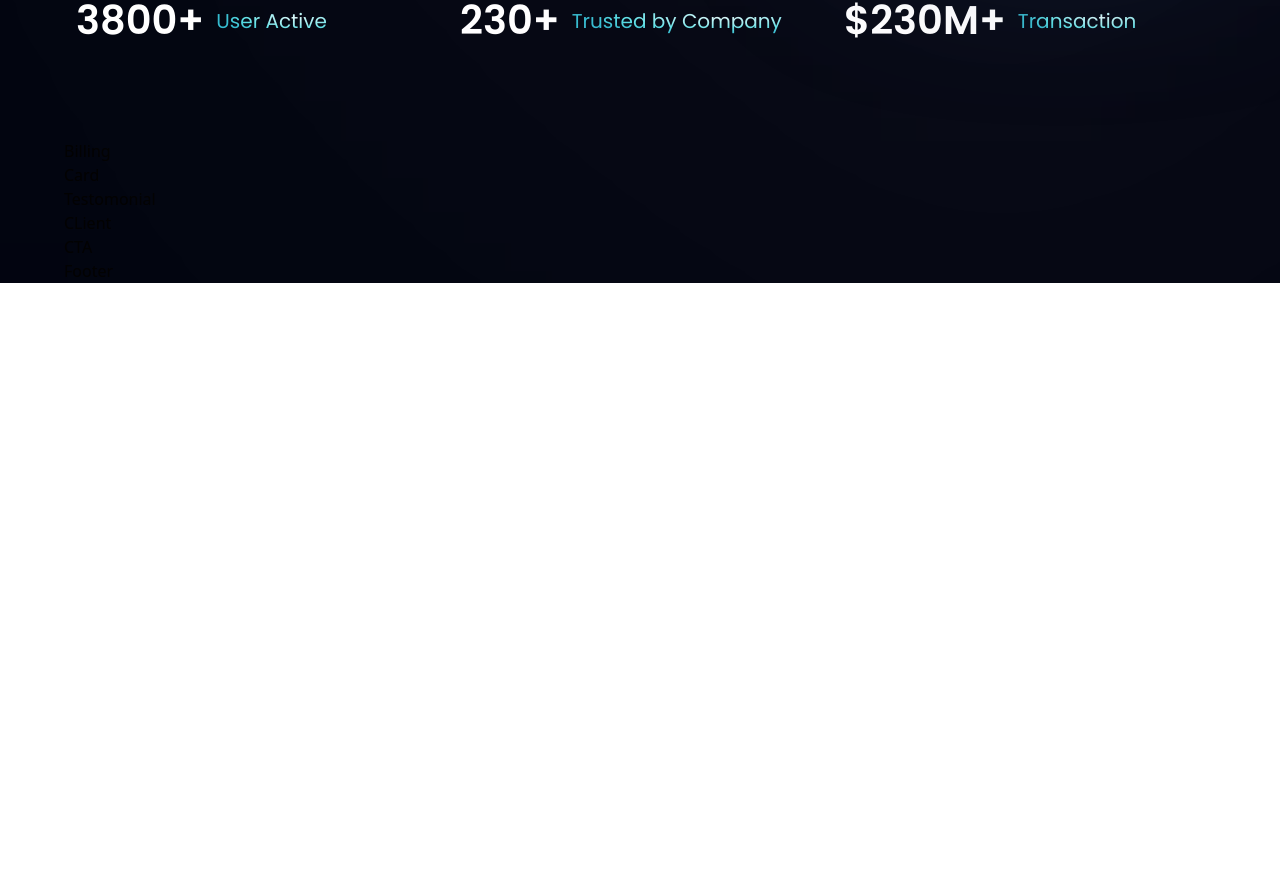
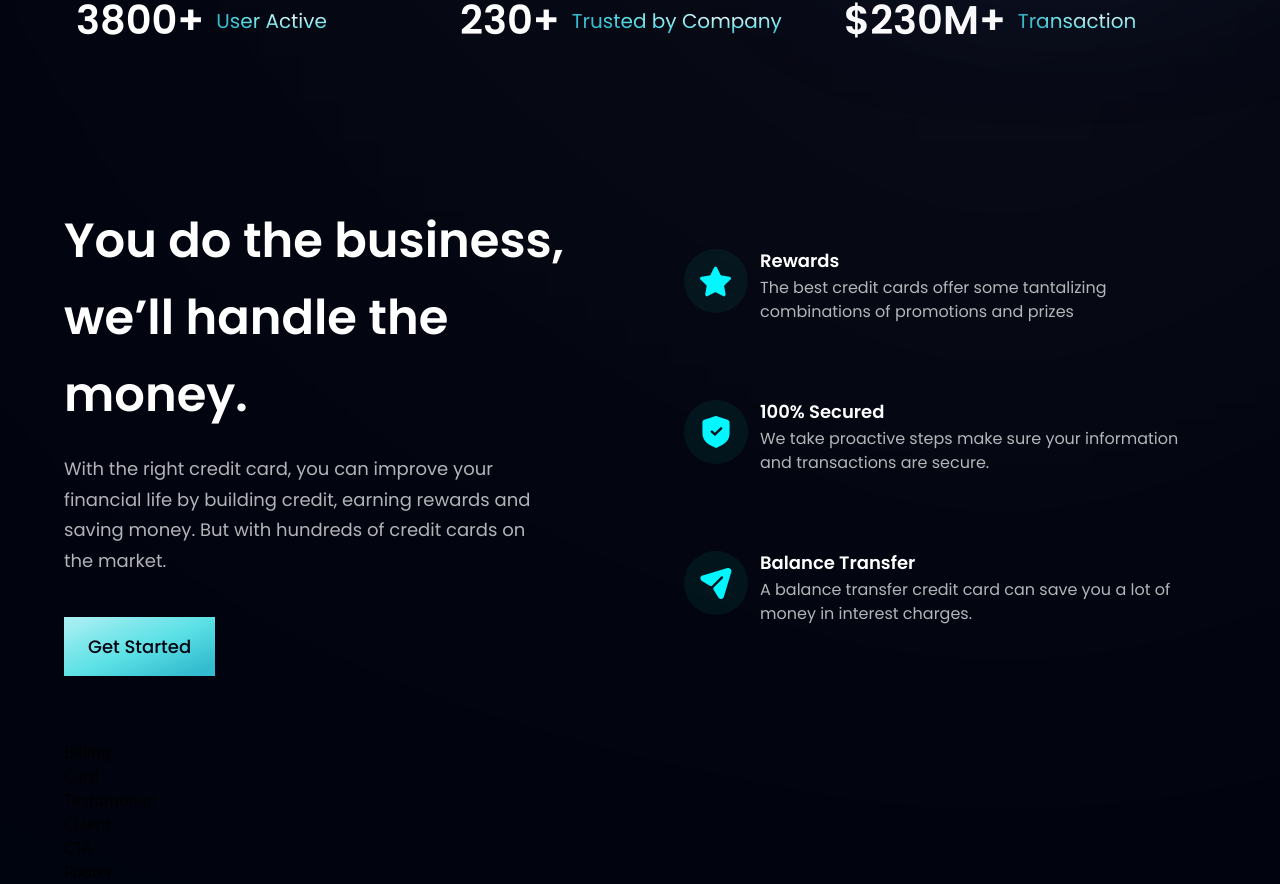
Before and after one commit to Rajan-7/Design, a React (Vite) app: page / in a window 1280 px wide. Shown: the part 790-1674 px from the top of the page. Before the commit the page ends 1073 px from the top, so only its background shows below. Built offline with nearby package versions, Linux system fonts and the light colour scheme.

Commit message:
ft:Business.jsx complete

```diff
--- a/src/components/Business.jsx
+++ b/src/components/Business.jsx
@@ -1,5 +1,50 @@
+import styles, { layout } from "../style";
+import { features } from "../constants";
+import Button from "./Button";
+
+const FeatureCard = ({ icon, title, content, index }) => (
+  <div
+    className={`flex flex-row p-6 rounded-[20px] ${
+      index !== features.length - 1 ? "mb-6" : "mb-0"
+    } feature-card`}
+  >
+    <div
+      className={`w-[64px] h-[64px] rounded-full ${styles.flexCenter} bg-dimBlue`}
+    >
+      <img src={icon} alt="icon" className="w-[50%] h-[50%] object-contain" />
+    </div>
+    <div className="flex flex-1 flex-col ml-3">
+      <h4 className="font-poppins font-semibold text-white text-[18px] leading-[23px] mb-1">
+        {title}
+      </h4 >
+      <p className="font-poppins font-normal text-dimWhite text-[16px] leading-[24px] mb-1">{content}</p>
+    </div>
+  </div>
+);
+
 const Business = () => {
-  return <div></div>;
+  return (
+    <section id="features" className={layout.section}>
+      <div className={layout.sectionInfo}>
+        <h2 className={styles.heading2}>
+          You do the business,
+          <br className="sm:block hidden" />
+          we’ll handle the money.
+        </h2>
+        <p className={`${styles.paragraph} max-w-[470px] mt-5`}>
+          With the right credit card, you can improve your financial life by
+          building credit, earning rewards and saving money. But with hundreds
+          of credit cards on the market.
+        </p>
+        <Button style="mt-10" />
+      </div>
+      <div className={`${layout.sectionImg} flex-col`}>
+        {features.map((feature, index) => (
+          <FeatureCard key={feature.id} {...feature} index={index} />
+        ))}
+      </div>
+    </section>
+  );
 };
 
 export default Business;
--- a/src/components/Button.jsx
+++ b/src/components/Button.jsx
@@ -1,11 +1,12 @@
+const Button = ({ style }) => {
+  return (
+    <button
+      type="button"
+      className={`py-4 px-6 bg-blue-gradient font-poppins font-medium text-[18px] text-primary outline-none ${style}`}
+    >
+      Get Started
+    </button>
+  );
+};
 
-
-const Button = () => {
-  return (
-    <div>
-      Btn
-    </div>
-  )
-}
-
-export default Button
+export default Button;
```
